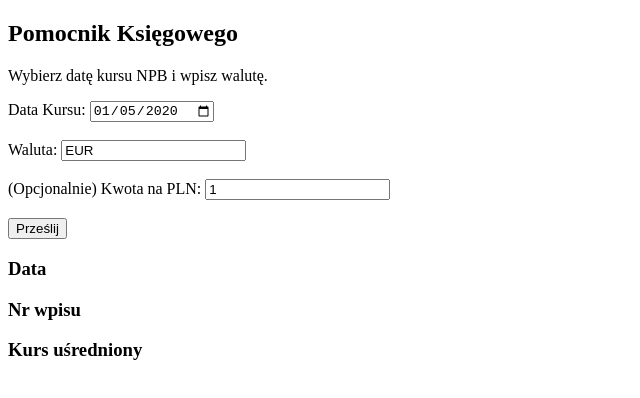
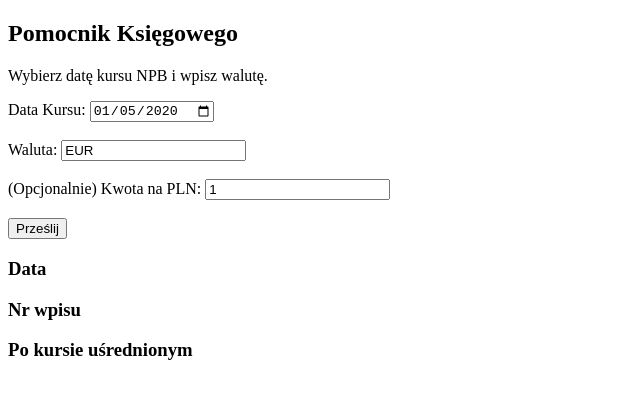
Before and after one commit to piotrpaweladamczyk/nbp-appka1, a plain HTML site: page index.html in a window 1280 px wide. Shown: the full height of the page, 0-640 px from the left. Drawn offline with nearby package versions, Linux system fonts and the light colour scheme.

Commit message:
Update index.html

```diff
--- a/index.html
+++ b/index.html
@@ -48,7 +48,7 @@ Waluta:
 <h3>Nr wpisu</h3>
 <div id="nr_">
 </div>
-<h3>Kurs uśredniony</h3>
+<h3>Po kursie uśrednionym</h3>
 <h1 id="kwota_">
 </h1><br>
 
```
